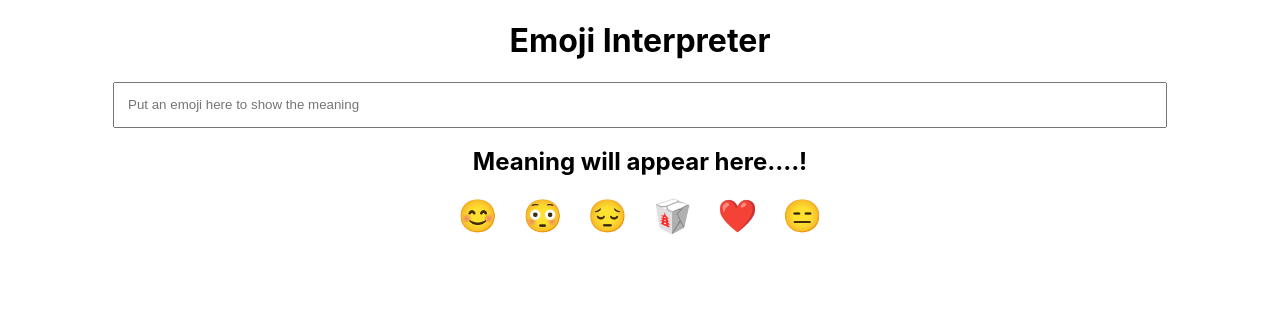
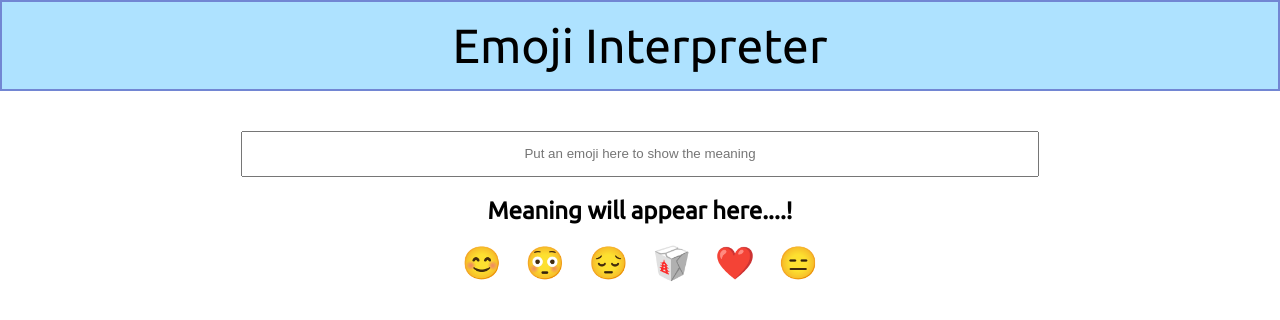
Before and after one commit to iam-shreyasthana/emoji-interpreter, a React (Create React App) app: page / in a window 1280 px wide. Shown: the top 320 px of the page. Built offline with nearby package versions, Linux system fonts and the light colour scheme.

Commit message:
FIX: minor fix

```diff
--- a/src/App.css
+++ b/src/App.css
@@ -1,10 +1,22 @@
+@import url('https://fonts.googleapis.com/css2?family=Ubuntu&display=swap');
+
+:root {
+  --primary:  #AEE2FF;
+  --yellow: #F5EA5A;
+  --black:  #000000;
+  --width-break: 600px ;
+}
+
 .App {
   text-align: center;
+  font-family: 'Ubuntu', sans-serif;
 }
 
 .input-area {
+  margin-top: 5vh;
   padding: 1em;
-  min-width: 80%;
+  min-width: 60%;
+  text-align: center;
 }
 
 ul {
@@ -17,3 +29,15 @@ ul {
   padding: 0.5rem;
   cursor: pointer;
 }
+
+nav {
+  display: block;
+  border: 2px solid #7286D3;
+  background-color: var(--primary);
+  text-align: center;
+}
+
+.nav-heading {
+  font-size: 3rem;
+  padding: 1rem;
+}
--- a/src/App.js
+++ b/src/App.js
@@ -40,7 +40,11 @@ function App() {
 
   return (
     <div className='App'>
-      <h1>Emoji Interpreter</h1>
+      <nav>
+        <div className="nav-heading">
+          Emoji Interpreter
+        </div>
+      </nav>
 
       <input onChange={ emojiInputChangeHandler } value={userInputEmoji} placeholder="Put an emoji here to show the meaning"
         className="input-area"></input>
```
